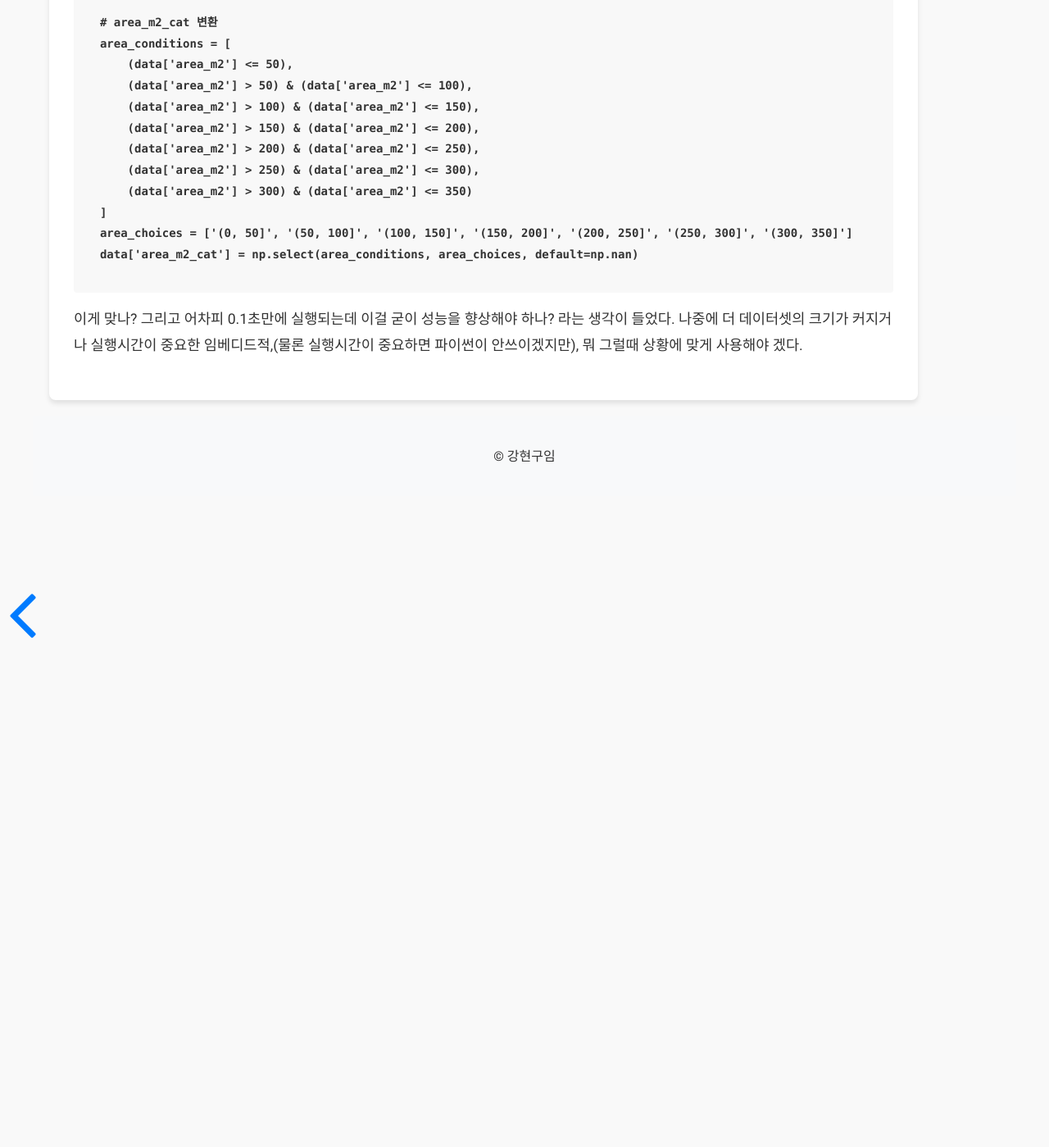
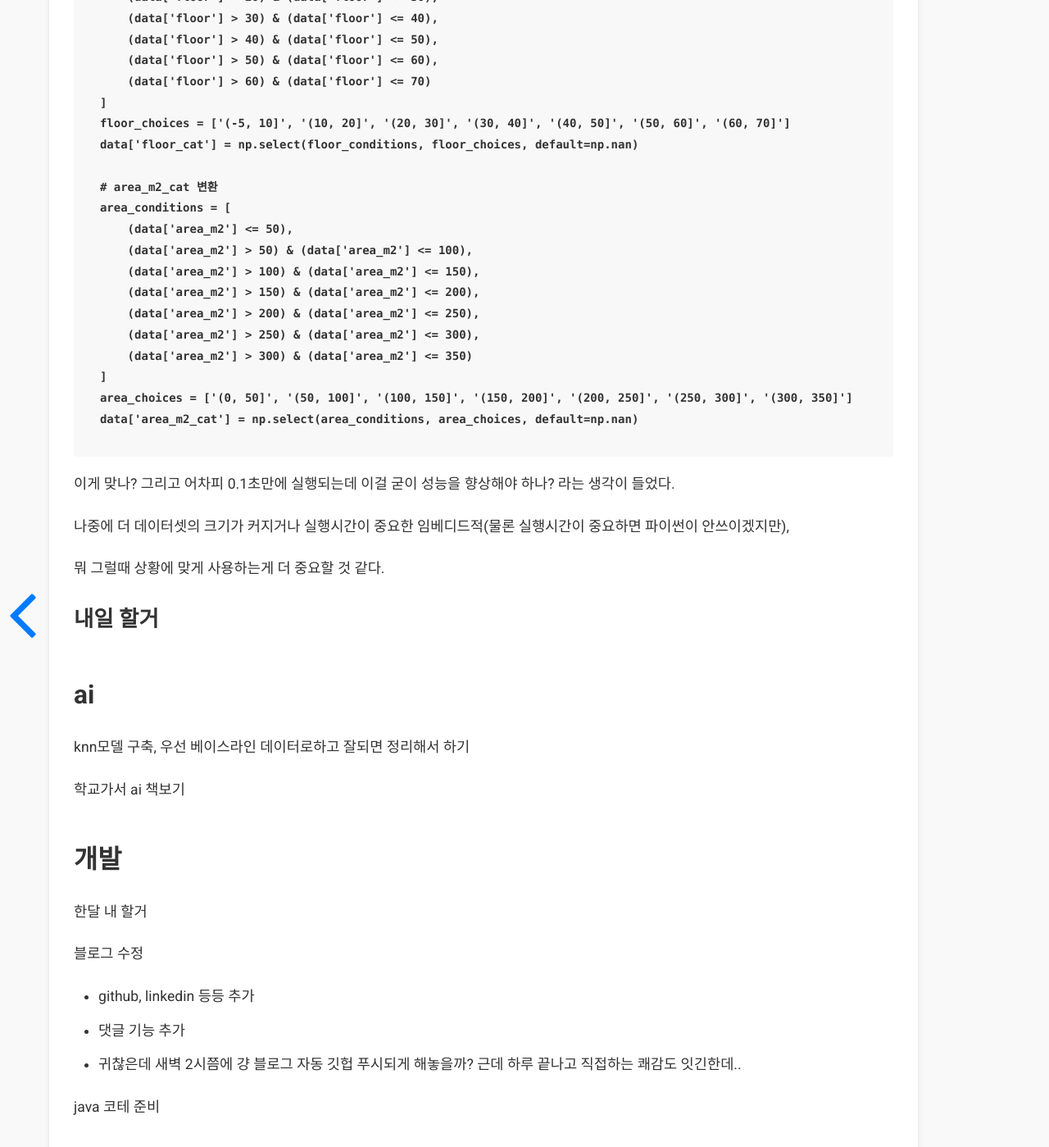
Before and after one commit to ardkyer/ardkyer.github.io, a Jekyll site: the page built from _posts/2024-10-15- EDA정리.md, in a window 1280 px wide and 1400 px high, scrolled down 1211 px. Shown: the whole window at 82% size. Built offline with Jekyll 4.4.1, drawn with Linux system fonts in a browser that asks for light colours; nearby versions of some CDN libraries; comment, search, counter and statistics services are not loaded; before the commit the page ends 1816 px from its top, so only the background shows below that; some of the changed text lies outside the part shown.

Commit message:
Add blog post

````diff
--- a/_posts/2024-10-15- EDA정리.md
+++ b/_posts/2024-10-15- EDA정리.md
@@ -19,7 +25,7 @@ data['floor_cat'] = pd.cut(data['floor'], [-5,10,20,30,40,50,60,70])
 data['area_m2_cat'] = pd.cut(data['area_m2'], [0,50,100,150,200,250,300,350])
 ```
 
-
+ 이걸 바꾸니까
 
 ```
 # np.select로 변환한 코드
@@ -49,4 +55,30 @@ area_choices = ['(0, 50]', '(50, 100]', '(100, 150]', '(150, 200]', '(200, 250]'
 data['area_m2_cat'] = np.select(area_conditions, area_choices, default=np.nan)
 ```
 
-이게 맞나? 그리고 어차피 0.1초만에 실행되는데 이걸 굳이 성능을 향상해야 하나? 라는 생각이 들었다. 나중에 더 데이터셋의 크기가 커지거나 실행시간이 중요한 임베디드적,(물론 실행시간이 중요하면 파이썬이 안쓰이겠지만), 뭐 그럴때 상황에 맞게 사용해야 겠다.
+이게 맞나? 그리고 어차피 0.1초만에 실행되는데 이걸 굳이 성능을 향상해야 하나? 라는 생각이 들었다.
+
+나중에 더 데이터셋의 크기가 커지거나 실행시간이 중요한 임베디드적(물론 실행시간이 중요하면 파이썬이 안쓰이겠지만),
+
+뭐 그럴때 상황에 맞게 사용하는게 더 중요할 것 같다.
+
+# 내일 할거
+
+## ai
+
+knn모델 구축, 우선 베이스라인 데이터로하고 잘되면 정리해서 하기
+
+학교가서 ai 책보기
+
+
+
+## 개발
+
+한달 내 할거
+
+블로그 수정
+
+- github, linkedin 등등 추가
+- 댓글 기능 추가
+- 귀찮은데 새벽 2시쯤에 걍 블로그 자동 깃헙 푸시되게 해놓을까? 근데 하루 끝나고 직접하는 쾌감도 잇긴한데..
+
+java 코테 준비
````
Also changed, not shown: other parts of _posts/2024-10-15- EDA정리.md (+8 -2 lines).
